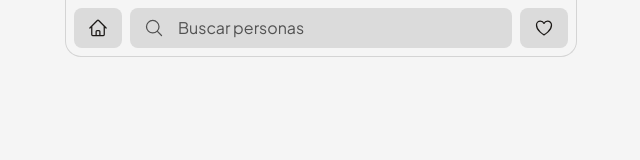
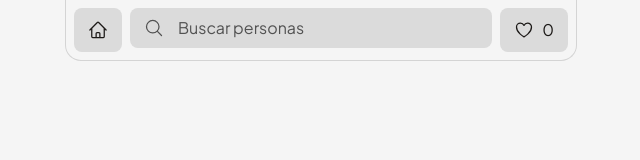
Before and after one commit to leinvg/movie-viewer, a Next.js app: page /search in a window 1280 px wide. Shown: the top 160 px of the page, without its empty margins (319-959 px from the left). Built offline with nearby package versions, Linux system fonts and the light colour scheme.

Commit message:
refactor: se elimina hook favoritos, solo se usará zustand

```diff
--- a/src/app/globals.css
+++ b/src/app/globals.css
@@ -29,7 +29,7 @@
 }
 
 @theme inline {
-  --breakpoint-xs: 400px;
+  --breakpoint-xs: 375px;
 
   --font-sans: var(--font-jakarta);
 
--- a/src/components/Header.tsx
+++ b/src/components/Header.tsx
@@ -3,20 +3,36 @@
 "use client";
 
 import Link from "next/link";
-import { Suspense } from "react";
-import { useSearchParams } from "next/navigation";
-import { useFavorites } from "@/hooks/useFavorites";
+import useAppStore from "@/store/appStore";
 import SearchBar from "./SearchBar";
 
 const NAV_LINK =
   "flex items-center gap-2 py-2.5 px-3.5 bg-surface rounded-lg outline-none transition-all hover:bg-surface-hover focus-visible:ring-2 focus-visible:bg-surface-hover";
 
-function HeaderContent() {
-  const searchParams = useSearchParams();
-  const currentQuery = searchParams.get("q") || "";
-  const { favorites } = useFavorites();
+function FavoritesButton() {
+  const { favorites } = useAppStore();
   const favCount = favorites.length;
 
+  return (
+    <Link href="/favorites" className={NAV_LINK} aria-label="Favoritos">
+      <svg
+        xmlns="http://www.w3.org/2000/svg"
+        viewBox="0 0 24 24"
+        className="size-5 stroke-current stroke-[1.5px] fill-none"
+        aria-hidden="true"
+      >
+        <path
+          strokeLinecap="round"
+          strokeLinejoin="round"
+          d="M21 8.25c0-2.485-2.099-4.5-4.688-4.5-1.935 0-3.597 1.126-4.312 2.733-.715-1.607-2.377-2.733-4.313-2.733C5.1 3.75 3 5.765 3 8.25c0 7.22 9 12 9 12s9-4.78 9-12Z"
+        />
+      </svg>
+      {favCount && <span className="text-xs font-medium">{favCount}</span>}
+    </Link>
+  );
+}
+
+export default function Header() {
   return (
     <header className="fixed top-0 z-50 flex flex-wrap xs:flex-nowrap w-full gap-2 p-2 bg-canvas border-b border-line transition-all sm:left-1/2 sm:-translate-x-1/2 sm:max-w-lg sm:border-x sm:rounded-b-2xl">
       <div className="flex-1 flex order-1 sm:flex-initial">
@@ -37,36 +53,12 @@ function HeaderContent() {
       </div>
 
       <div className="w-full order-3 xs:order-2">
-        <SearchBar initialQuery={currentQuery} />
+        <SearchBar />
       </div>
 
       <div className="flex-1 flex order-2 justify-end xs:flex-initial xs:order-3">
-        <Link href="/favorites" className={NAV_LINK} aria-label="Favoritos">
-          <svg
-            xmlns="http://www.w3.org/2000/svg"
-            viewBox="0 0 24 24"
-            className="size-5 stroke-current stroke-[1.5px] fill-none"
-            aria-hidden="true"
-          >
-            <path
-              strokeLinecap="round"
-              strokeLinejoin="round"
-              d="M21 8.25c0-2.485-2.099-4.5-4.688-4.5-1.935 0-3.597 1.126-4.312 2.733-.715-1.607-2.377-2.733-4.313-2.733C5.1 3.75 3 5.765 3 8.25c0 7.22 9 12 9 12s9-4.78 9-12Z"
-            />
-          </svg>
-          {favCount > 0 && (
-            <span className="text-xs font-medium">{favCount}</span>
-          )}
-        </Link>
+        <FavoritesButton />
       </div>
     </header>
   );
 }
-
-export default function Header() {
-  return (
-    <Suspense fallback={null}>
-      <HeaderContent />
-    </Suspense>
-  );
-}
--- a/src/components/SearchBar.tsx
+++ b/src/components/SearchBar.tsx
@@ -3,7 +3,7 @@
 "use client";
 
 import { useState, useEffect } from "react";
-import { useRouter } from "next/navigation";
+import { useRouter, useSearchParams } from "next/navigation";
 
 const BASE_PLACEHOLDER = "Buscar";
 const SUFFIXES = [" películas", " series", " personas"];
@@ -17,11 +17,9 @@ const ANIMATION_CONFIG = {
 const BUTTON_BASE =
   "absolute mx-1.5 p-2 rounded-full transition-all cursor-pointer outline-none focus-visible:ring-2 focus-visible:ring-border-focus";
 
-interface SearchBarProps {
-  initialQuery?: string;
-}
-
-export default function SearchBar({ initialQuery = "" }: SearchBarProps) {
+export default function SearchBar() {
+  const searchParams = useSearchParams();
+  const initialQuery = searchParams.get("q") || "";
   const [query, setQuery] = useState(initialQuery);
   const [placeholder, setPlaceholder] = useState(BASE_PLACEHOLDER);
   const router = useRouter();
--- a/src/hooks/index.ts
+++ b/src/hooks/index.ts
@@ -1,5 +1,4 @@
 // Barrel export para hooks
 
-export { useFavorites } from "./useFavorites";
 export { useFetchMedia } from "./useFetchMedia";
 export { useLocalStorageSync } from "./useLocalStorageSync";
--- a/src/hooks/useFavorites.ts
+++ /dev/null
@@ -1,98 +0,0 @@
-// Hook para sincronizar favoritos con localStorage y eventos personalizados
-
-import { useEffect, useState } from "react";
-import { TMDBMedia } from "@/types";
-
-/**
- * Hook personalizado para gestionar favoritos con sincronización automática
- * - Lee y escucha cambios en localStorage
- * - Proporciona métodos para CRUD de favoritos
- * - Sincroniza entre pestañas/ventanas
- */
-export const useFavorites = () => {
-  const [favorites, setFavorites] = useState<TMDBMedia[]>([]);
-
-  // Leer favoritos del localStorage
-  const getFavoritesFromStorage = (): TMDBMedia[] => {
-    if (typeof window === "undefined") return [];
-    try {
-      const raw = localStorage.getItem("mv_favorites");
-      const arr = raw ? JSON.parse(raw) : [];
-      return Array.isArray(arr) ? arr : [];
-    } catch {
-      return [];
-    }
-  };
-
-  // Inicializar y escuchar cambios
-  useEffect(() => {
-    if (typeof window === "undefined") return;
-
-    setFavorites(getFavoritesFromStorage());
-
-    const onStorage = () => {
-      setFavorites(getFavoritesFromStorage());
-    };
-
-    const onCustom = () => {
-      setFavorites(getFavoritesFromStorage());
-    };
-
-    window.addEventListener("storage", onStorage);
-    window.addEventListener("mv_favorites_changed", onCustom as EventListener);
-
-    return () => {
-      window.removeEventListener("storage", onStorage);
-      window.removeEventListener("mv_favorites_changed", onCustom as EventListener);
-    };
-  }, []);
-
-  // Generar key único para un media
-  const getMediaKey = (media: TMDBMedia): string => `${media.media_type}_${media.id}`;
-
-  // Verificar si un media es favorito
-  const isFavorited = (media: TMDBMedia): boolean => {
-    const key = getMediaKey(media);
-    return favorites.some((fav) => getMediaKey(fav) === key);
-  };
-
-  // Guardar favoritos en localStorage y emitir evento
-  const saveFavoritesAndNotify = (items: TMDBMedia[]) => {
-    setFavorites(items);
-    if (typeof window !== "undefined") {
-      localStorage.setItem("mv_favorites", JSON.stringify(items));
-      window.dispatchEvent(new Event("mv_favorites_changed"));
-    }
-  };
-
-  // Añadir a favoritos
-  const addFavorite = (media: TMDBMedia) => {
-    if (!isFavorited(media)) {
-      saveFavoritesAndNotify([...favorites, media]);
-    }
-  };
-
-  // Quitar de favoritos
-  const removeFavorite = (media: TMDBMedia) => {
-    const key = getMediaKey(media);
-    const filtered = favorites.filter((fav) => getMediaKey(fav) !== key);
-    saveFavoritesAndNotify(filtered);
-  };
-
-  // Alternar favorito
-  const toggleFavorite = (media: TMDBMedia) => {
-    if (isFavorited(media)) {
-      removeFavorite(media);
-    } else {
-      addFavorite(media);
-    }
-  };
-
-  return {
-    favorites,
-    isFavorited,
-    addFavorite,
-    removeFavorite,
-    toggleFavorite,
-  };
-};
--- a/src/store/appStore.ts
+++ b/src/store/appStore.ts
@@ -1,15 +1,15 @@
-import { create } from 'zustand';
-import { persist } from 'zustand/middleware';
-import { TMDBMedia } from '@/types';
+// src/store/appStore.ts
 
-export type Region = 'PE' | 'BO' | 'CL' | 'CO' | 'EC';
+import { create } from "zustand";
+import { persist } from "zustand/middleware";
+import { TMDBMedia } from "@/types";
+
+export type Region = "PE" | "BO" | "CL" | "CO" | "EC";
 
 interface AppState {
-  // Región (para watch providers)
   region: Region;
   setRegion: (region: Region) => void;
 
-  // Favoritos
   favorites: TMDBMedia[];
   addFavorite: (media: TMDBMedia) => void;
   removeFavorite: (media: TMDBMedia) => void;
@@ -20,11 +20,9 @@ interface AppState {
 const useAppStore = create<AppState>()(
   persist(
     (set, get) => ({
-      // Región - PE por defecto
-      region: 'PE',
+      region: "PE",
       setRegion: (region) => set({ region }),
 
-      // Favoritos
       favorites: [],
       addFavorite: (media) =>
         set((state) => ({
@@ -32,6 +30,7 @@ const useAppStore = create<AppState>()(
             ? state.favorites
             : [...state.favorites, media],
         })),
+
       removeFavorite: (media) =>
         set((state) => {
           const key = `${media.media_type}_${media.id}`;
@@ -41,14 +40,18 @@ const useAppStore = create<AppState>()(
             ),
           };
         }),
+
       isFavorite: (media) => {
         const key = `${media.media_type}_${media.id}`;
-        return get().favorites.some((fav) => `${fav.media_type}_${fav.id}` === key);
+        return get().favorites.some(
+          (fav) => `${fav.media_type}_${fav.id}` === key
+        );
       },
+
       clearFavorites: () => set({ favorites: [] }),
     }),
     {
-      name: 'app-store', // localStorage key
+      name: "app-store",
       version: 1,
     }
   )
```
